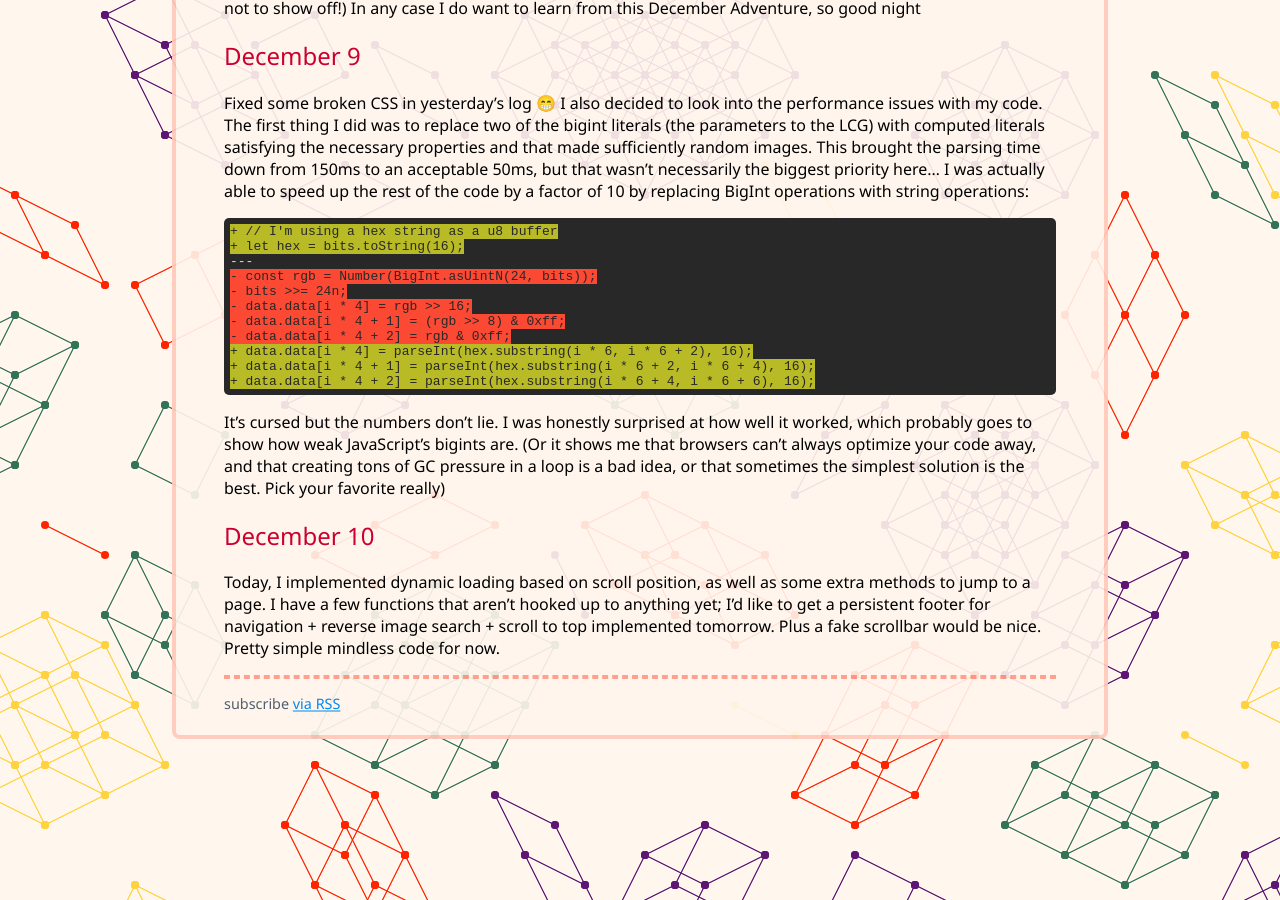
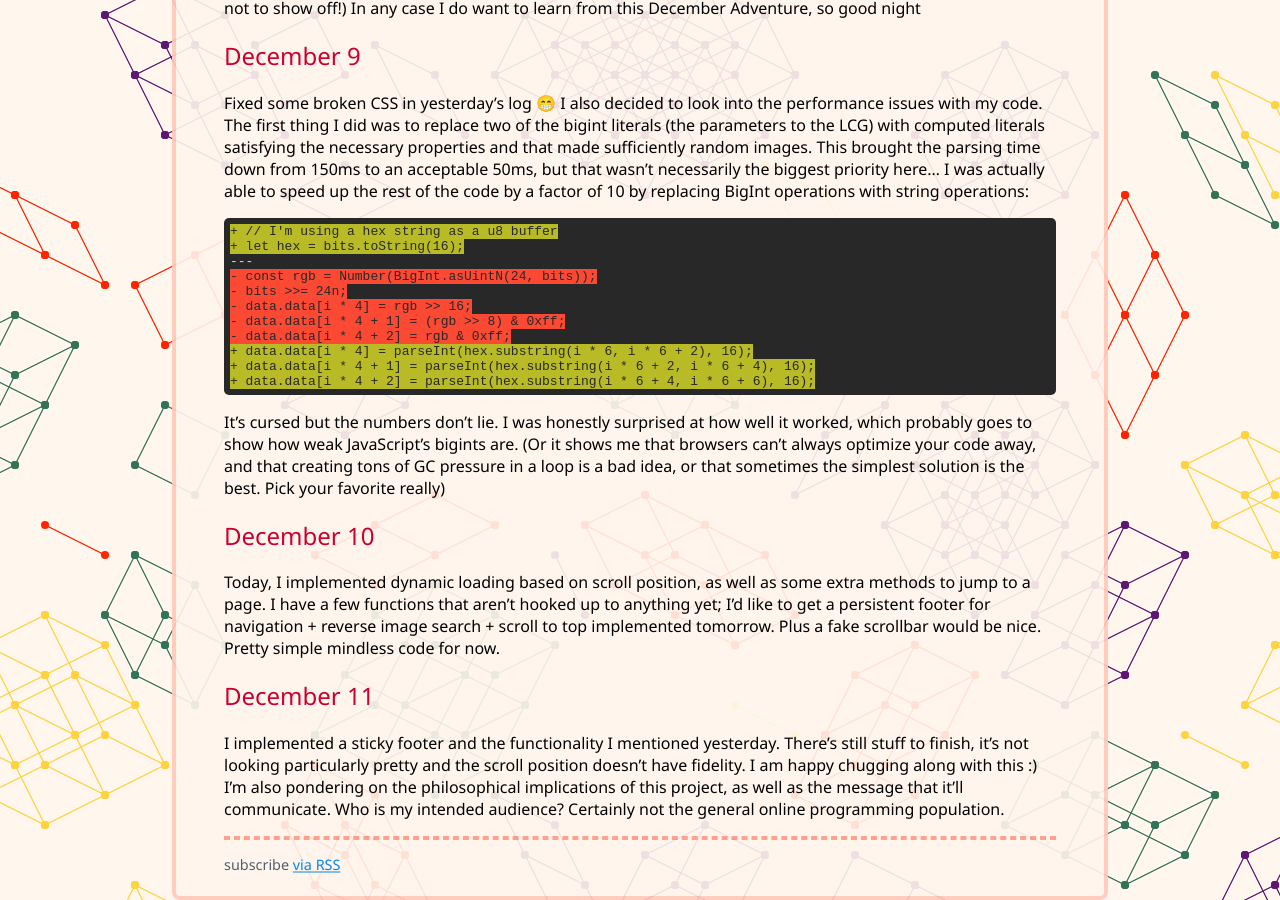
Before and after one commit to RocketRace/rocketrace.github.io, a Jekyll site: the page built from decadv-2024.md, in a window 1280 px wide and 900 px high, scrolled down 3740 px. Built offline with Jekyll 4.4.1, drawn with Linux system fonts in a browser that asks for light colours; formulas are drawn with MathJax 3.

Commit message:
December 12

```diff
--- a/decadv-2024.md
+++ b/decadv-2024.md
@@ -245,6 +245,14 @@ to anything yet; I'd like to get a persistent footer for navigation + reverse
 image search + scroll to top implemented tomorrow. Plus a fake scrollbar would
 be nice. Pretty simple mindless code for now.
 
+## December 11
+I implemented a sticky footer and the functionality I mentioned yesterday.
+There's still stuff to finish, it's not looking particularly pretty and the
+scroll position doesn't have fidelity. I am happy chugging along with this :)
+I'm also pondering on the philosophical implications of this project, as well
+as the message that it'll communicate. Who is my intended audience? Certainly
+not the general online programming population.
+
 [decadv]: https://eli.li/december-adventure
 [aoc]: https://adventofcode.com/
 [my aoc2023]: https://github.com/RocketRace/aoc2023
```
